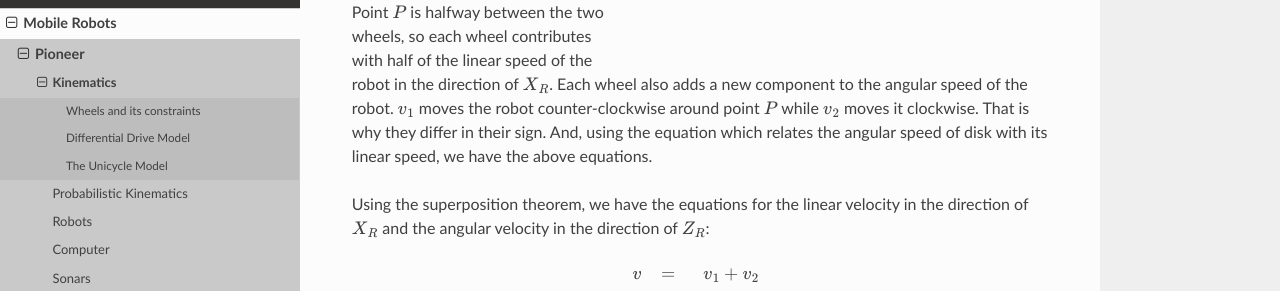
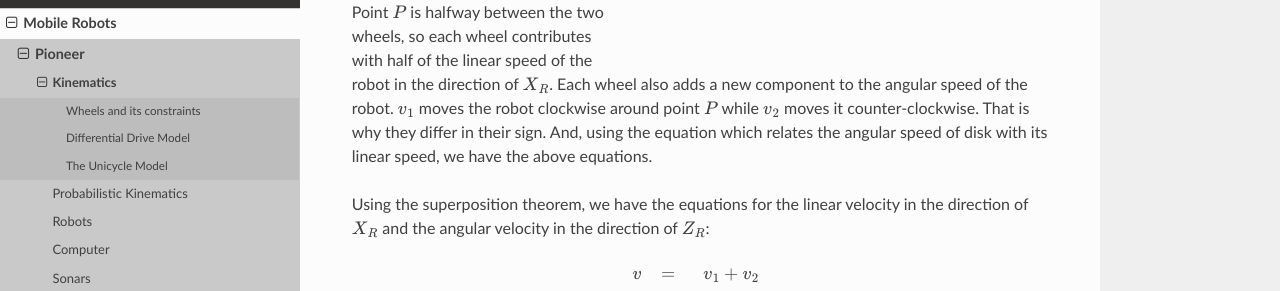
Before and after one commit to lara-unb/CoopRobo, a Sphinx documentation site: the page built from docs/source/mobile/pioneer/model/kinematics.rst, in a window 1280 px wide and 900 px high, scrolled down 2974 px. Shown: the part 159-450 px from the top of the window. Built offline with Sphinx 7.4.7 and the Read the Docs theme 2.0.0, drawn with Linux system fonts in a browser that asks for light colours; pages that are not in the unit, such as notebooks, are missing from menus.

Commit message:
fix rotation

```diff
--- a/docs/source/mobile/pioneer/model/kinematics.rst
+++ b/docs/source/mobile/pioneer/model/kinematics.rst
@@ -123,7 +123,7 @@ As the wheels contribute independently to the robot motion, we can analyze each
 
 Point :math:`P` is halfway between the two wheels, so each wheel contributes with half of the linear speed of the robot in the direction of :math:`X_R`.
 Each wheel also adds a new component to the angular speed of the robot.
-:math:`v_1` moves the robot counter-clockwise around point :math:`P` while :math:`v_2` moves it clockwise.
+:math:`v_1` moves the robot clockwise around point :math:`P` while :math:`v_2` moves it counter-clockwise.
 That is why they differ in their sign.
 And, using the equation which relates the angular speed of disk with its linear speed, we have the above equations.
 
```
